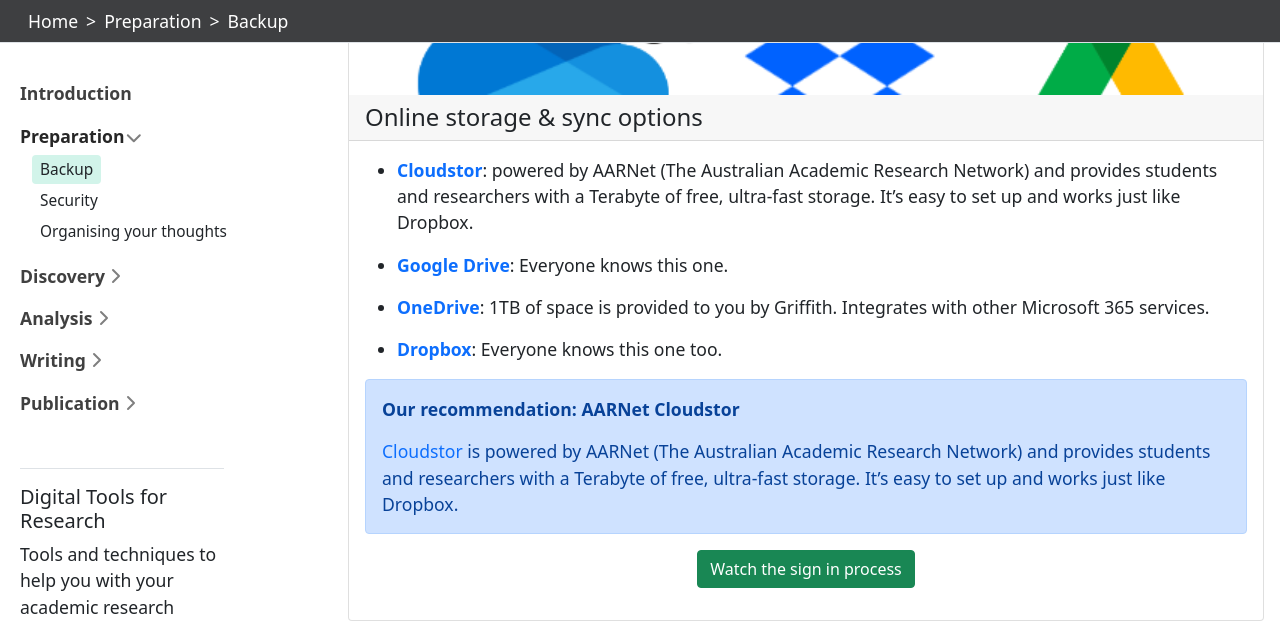
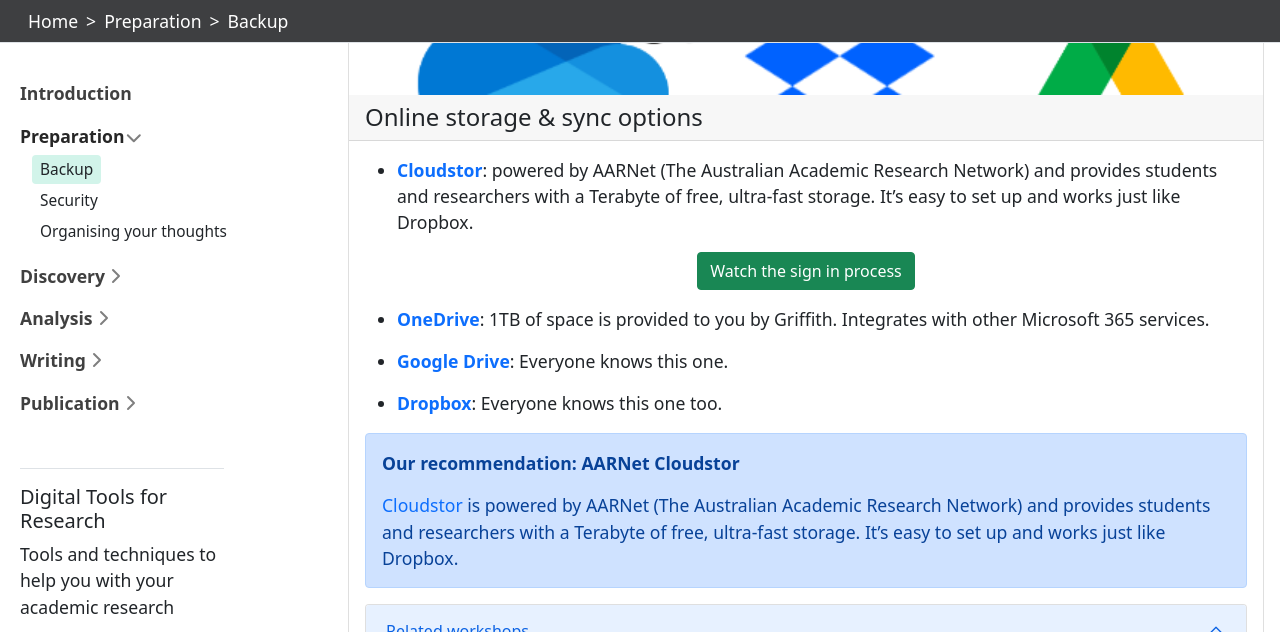
Before and after one commit to GriffithUniLibrary/digital-tools, a Jekyll site: the page built from content/prep/backup.md, in a window 1280 px wide and 900 px high, scrolled down 741 px, cut to the strip 0-632 px from the top of the window. Built offline with Jekyll 4.4.1, drawn with Linux system fonts in a browser that asks for light colours.

Commit message:
Reorder backup info

```diff
--- a/content/prep/backup.md
+++ b/content/prep/backup.md
@@ -22,9 +22,15 @@ It's much better for reliability to entrust your data storage to a cloud provide
 {% capture syncoptions %}
 - **[Cloudstor](https://cloudstor.aarnet.edu.au)**: powered by AARNet (The Australian Academic Research Network) and provides students and researchers with a Terabyte of free, ultra-fast storage. It's easy to set up and works just like Dropbox.
 
-- **[Google Drive](https://www.google.com/drive/)**: Everyone knows this one.
+{% capture ytsignin %}
+{% include video-embed.html youtubeid="mGaqxrrxfgA" caption="Signing in to Cloustor" %}
+{% endcapture %}
+
+{% include modal.html button="Watch the sign in process" color="success" title="Signing in to Cloudstor" text=ytsignin %}
 
 - **[OneDrive](https://griffitheduau-my.sharepoint.com/)**: 1TB of space is provided to you by Griffith. Integrates with other Microsoft 365 services.
+
+- **[Google Drive](https://www.google.com/drive/)**: Everyone knows this one.
 
 - **[Dropbox](https://www.dropbox.com/)**: Everyone knows this one too.
 
@@ -36,22 +42,16 @@ It's much better for reliability to entrust your data storage to a cloud provide
 
 {% include alert.html text=cloudstor color="primary" %}
 
-{% capture ytsignin %}
-{% include video-embed.html youtubeid="mGaqxrrxfgA" caption="Signing in to Cloustor" %}
-{% endcapture %}
-
-{% include modal.html button="Watch the sign in process" color="success" title="Signing in to Cloudstor" text=ytsignin %}
-
-{% endcapture %}
-
-{% include card.html header="<i class='fas fa-sync'></i> Online storage & sync options" text=syncoptions img="storage-cropped.png" %}
-
 <!-- Related workshops code snippet -->
 {% capture relatedworkshops %}
 - [Research data management](https://griffithunilibrary.github.io/research-data-management/)
 {% endcapture %}
 {% include accordion.html title1="Related workshops" text1=relatedworkshops open=true %}
 <!-- End related workshops code snippet -->
+
+{% endcapture %}
+
+{% include card.html header="<i class='fas fa-sync'></i> Online storage & sync options" text=syncoptions img="storage-cropped.png" %}
 ___
 
 ## Backup
```
